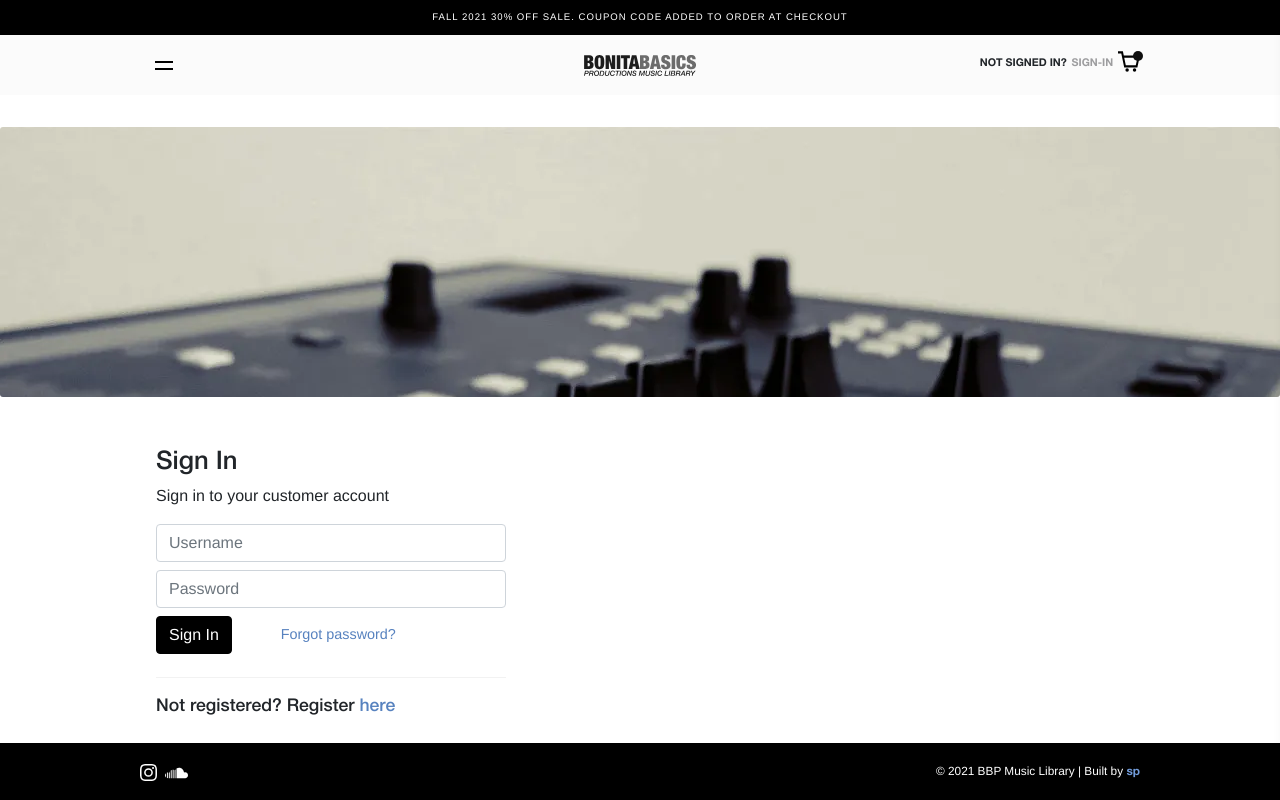
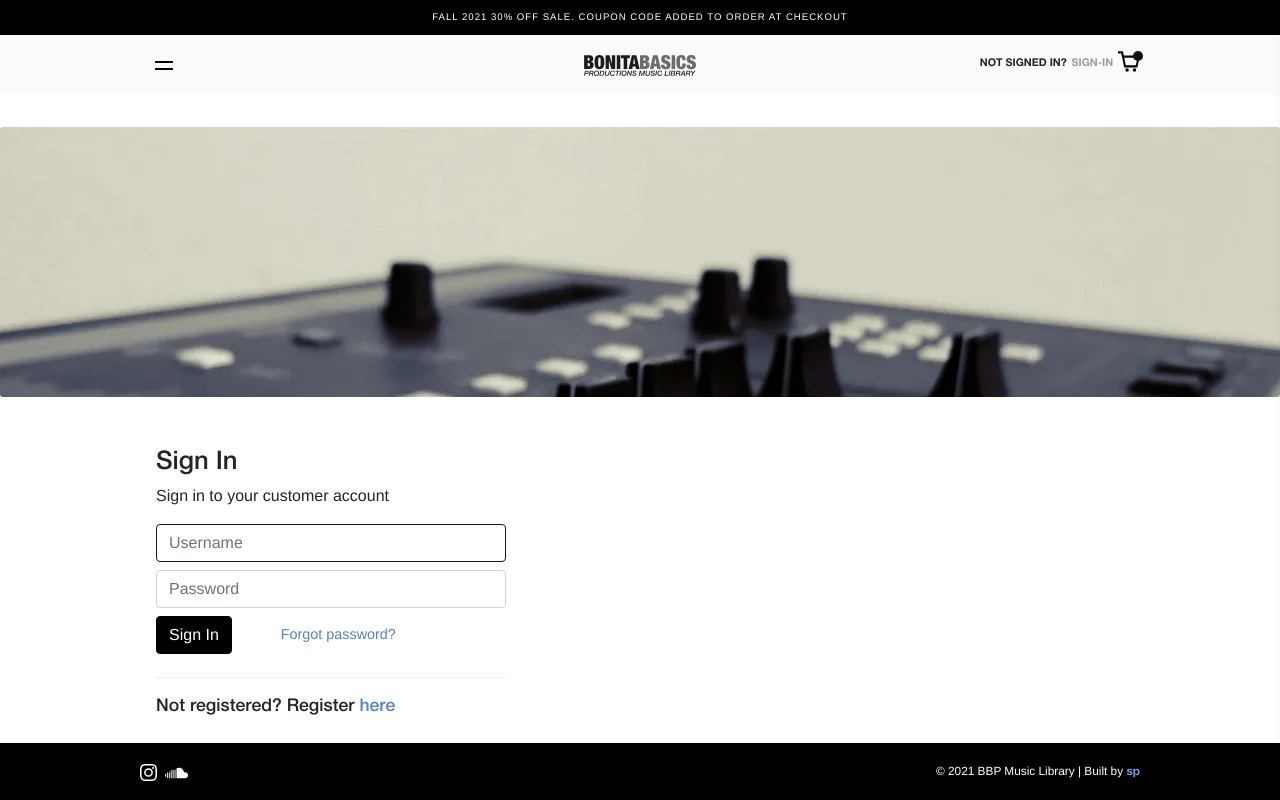
Before and after one commit to mrstevedev/bbpmusiclibrary, a Next.js app: page /signin in a window 1280 px wide. Built offline with nearby package versions, Linux system fonts and the light colour scheme.

Commit message:
Added autoFocus to input

```diff
--- a/pages/signin.tsx
+++ b/pages/signin.tsx
@@ -43,7 +43,7 @@ export default function Signin() {
                <div className="form__container" style={{ maxWidth: '350px' }}>
                <form method="post" onSubmit={handleSubmit}>
                     <div className="mb-2 input-group">
-                        <input required onChange={handleChange} type="text" name="username" className={`form-control`} id="username" aria-describedby="username" placeholder="Username" />
+                        <input autoFocus required onChange={handleChange} type="text" name="username" className={`form-control`} id="username" aria-describedby="username" placeholder="Username" />
                     </div>
                     <div className="mb-2 input-group">
                         <input required onChange={handleChange} type="password" name="password" className={`form-control`} id="password" aria-describedby="password" placeholder="Password" />
```
